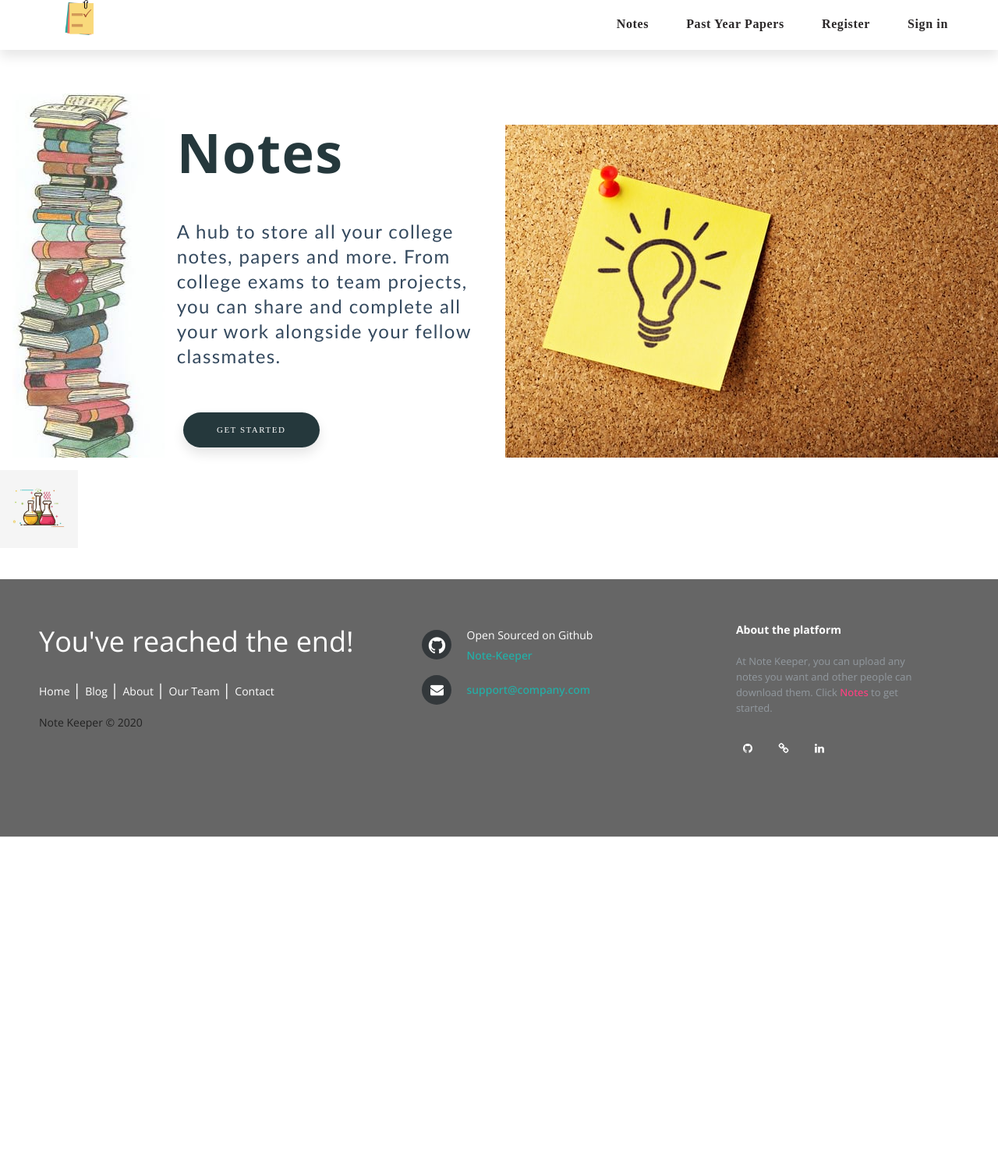
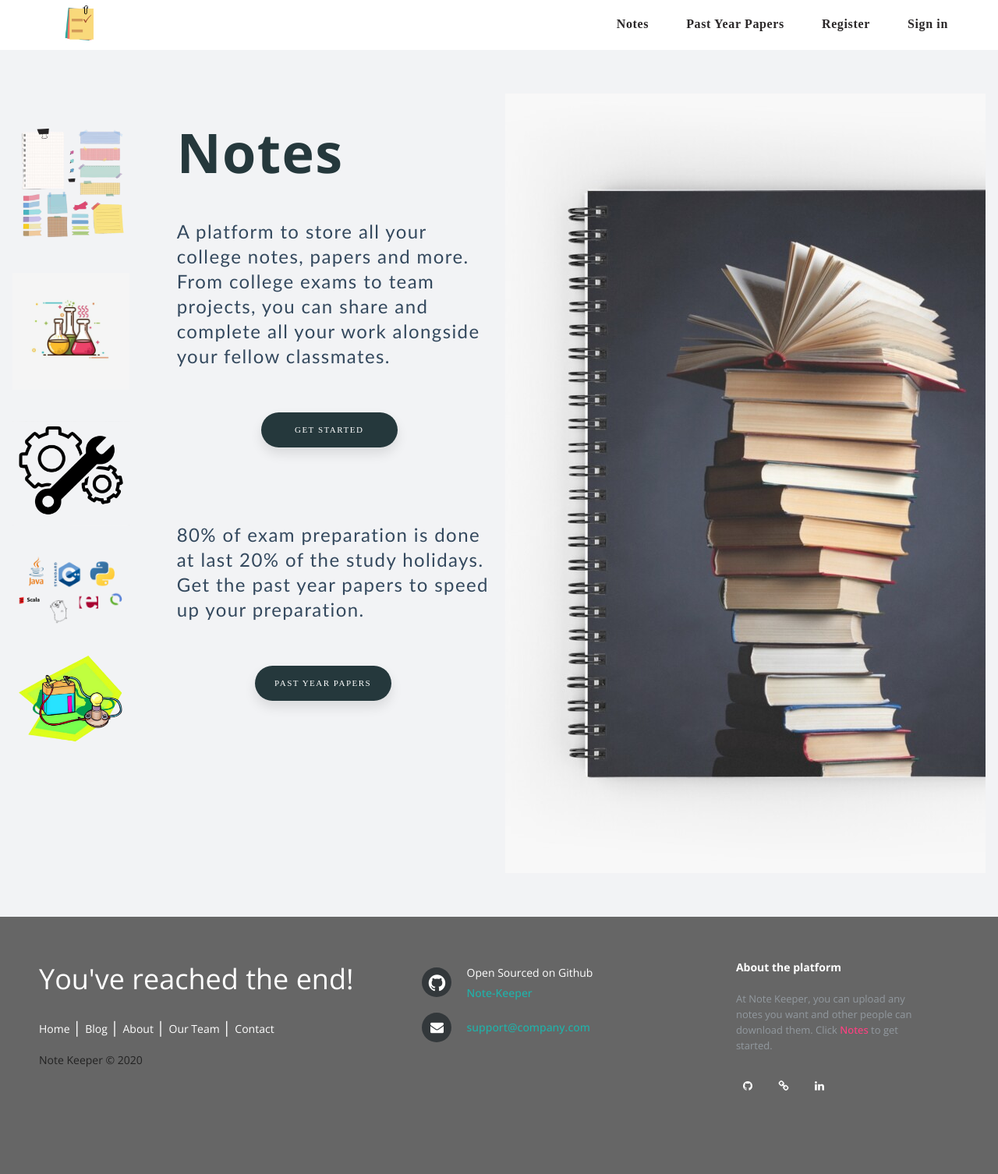
Before and after one commit to Anjani100/Note-Keeper, a Django app: page / in a window 1280 px wide. Shown: the whole page at 78% size. Run offline with Django 3.2, Linux system fonts and the light colour scheme.

Commit message:
Front page design done.

```diff
--- a/noteKeeper/main/static/main/css/random-styling.css
+++ b/noteKeeper/main/static/main/css/random-styling.css
@@ -1,3 +1,23 @@
+h4 {
+    font-family: Calibri;
+    color: #34495E;
+}
+body {
+    background-image: url('{% static "images/background.jpg" %}')
+}
+.chem {
+    width: 100px;
+}
+.side-book {
+    width: 150px;
+}
+.home-note {
+    height: 1000px;
+}
+.reg-button {
+    position: relative;
+    left: 100px;
+}
 .reg-button {
     width: 175px;
     height: 45px;
@@ -79,6 +99,16 @@ h6 {
     font-weight: 550;
     padding-bottom: 10px;
 }
+h6:hover {
+    color: #223D3B;
+    text-decoration: underline;
+}
+.side-book {
+    width: 200px;
+}
+.chem {
+    width: 100px;
+}
 .normal {
     position: relative;
     color: #25383C;
--- a/noteKeeper/main/templates/main/header.html
+++ b/noteKeeper/main/templates/main/header.html
@@ -10,13 +10,12 @@
     <style>
         .mdl-layout .mdl-layout__header--transparent{
             background-color: white;
-            box-shadow: 0px 8px 15px rgba(0, 0, 0, 0.1);
         }
         h6 {
             padding-bottom: 10px;
         }
         .logo-actual {
-            padding-bottom: 20px;
+            padding-bottom: 5px;
             width: 45px;
         }
         #loading {
--- a/noteKeeper/main/templates/main/home.html
+++ b/noteKeeper/main/templates/main/home.html
@@ -8,33 +8,57 @@
                         font-family: Calibri;
                         color: #34495E;
                     }
-                    .side-book {
-                        width: 200px;
+                    body {
+                        background-image: url('{% static "images/background.jpg" %}')
                     }
                     .chem {
                         width: 100px;
                     }
+                    .side-book {
+                        width: 150px;
+                    }
+                    .home-note {
+                        height: 1000px;
+                    }
+                    .reg-button {
+                        position: relative;
+                        left: 100px;
+                    }
                 </style>
                 <!-- Title -->
                 <div class="mdl-grid">
-                    <div class="mdl-cell mdl-cell--2-col mdl-cell--6-col-tablet title-main" style = "background-image: url('{% static "images/home-notes1.jpg" %}');">
+                    <div class="mdl-cell mdl-cell--2-col mdl-cell--4-col-tablet mdl-layout--large-screen-only">
+                        <p>&nbsp;</p>
+                        <img class = "side-book" src = "{% static 'images/side-book-2.png' %}">
+                        <p>&nbsp;</p>
+                        <img class = "side-book" src = "{% static 'images/side-book-1.jpg' %}">
+                        <p>&nbsp;</p>
+                        <img class = "side-book" src = "{% static 'images/side-book-3.png' %}">
+                        <p>&nbsp;</p>
+                        <img class = "side-book" src = "{% static 'images/side-book-4.png' %}">
+                        <p>&nbsp;</p>
+                        <img class = "side-book" src = "{% static 'images/side-book-5.png' %}">
                     </div>
                     <div class="mdl-cell mdl-cell--4-col mdl-cell--8-col-tablet title-main">
                         <p>&nbsp;</p>
                         <b>Notes</b>&nbsp;
                         <p>&nbsp;</p>
-                        <h4>A hub to store all your college notes, papers and more. From college exams to team projects, you can share and complete all your work alongside your fellow classmates.</h4>
+                        <h4>A platform to store all your college notes, papers and more. From college exams to team projects, you can share and complete all your work alongside your fellow classmates.</h4>
                         <p>&nbsp;</p>
                         {% if user.is_authenticated %}
                             <a href="notes/"><button class="reg-button">Notes</button></a>
                         {% else %}
                             <div class="mdl-cell mdl-cell--6-col mdl-cell--6-col-tablet normal"><a href="register/"><button class="reg-button">Get Started</button></a></div>
                         {% endif %}
+                        <p>&nbsp;</p>
+                        <p>&nbsp;</p>
+                        <h4>80% of exam preparation is done at last 20% of the study holidays. Get the past year papers to speed up your preparation.</h4>
+                        <p>&nbsp;</p>
+                        <a href="past-year-papers/"><button class="reg-button">Past Year Papers</button></a>
                     </div>
-                    <div class="mdl-cell mdl-cell--6-col mdl-cell--8-col-tablet">
+                    <div class="mdl-cell mdl-cell--6-col mdl-cell--8-col-tablet home-note mdl-layout--large-screen-only" style = "background-image: url('{% static "images/notebook.jpg" %}');">
                         <p>&nbsp;</p>
-                        <img src = "{% static 'images/home-notes.jpg' %}">
                     </div>
                 </div>
-                <div><img class = "chem" src = "{% static 'images/home-chem.jpg' %}"></div>
+                <!-- <div><img class = "chem" src = "{% static 'images/home-chem.jpg' %}"></div> -->
             {% endblock %}
--- a/noteKeeper/main/templates/main/includes/navbar.html
+++ b/noteKeeper/main/templates/main/includes/navbar.html
@@ -1,4 +1,10 @@
 {% load static %}
+        <style>
+            h6:hover {
+                color: #223D3B;
+                text-decoration: underline;
+            }
+        </style>
         <header class="mdl-layout__header--transparent">
             <div class="mdl-layout__header-row">
                 <span class="mdl-layout-title">
```
Also changed, not shown: noteKeeper/main/static/images/background.jpg (added), noteKeeper/main/static/images/dose-media-bU6JyhSI6zo-unsplash.jpg (added), noteKeeper/main/static/images/home-notes.jpg (deleted), noteKeeper/main/static/images/home-notes2.png (added), noteKeeper/main/static/images/homenotes.jpg (added), noteKeeper/main/static/images/notebook.jpg (added), noteKeeper/main/static/images/side-book-1.jpg (renamed from noteKeeper/main/static/images/home-chem.jpg), noteKeeper/main/static/images/side-book-2.png (added), noteKeeper/main/static/images/side-book-3.png (added), noteKeeper/main/static/images/side-book-4.png (added), noteKeeper/main/static/images/side-book-5.png (added).
